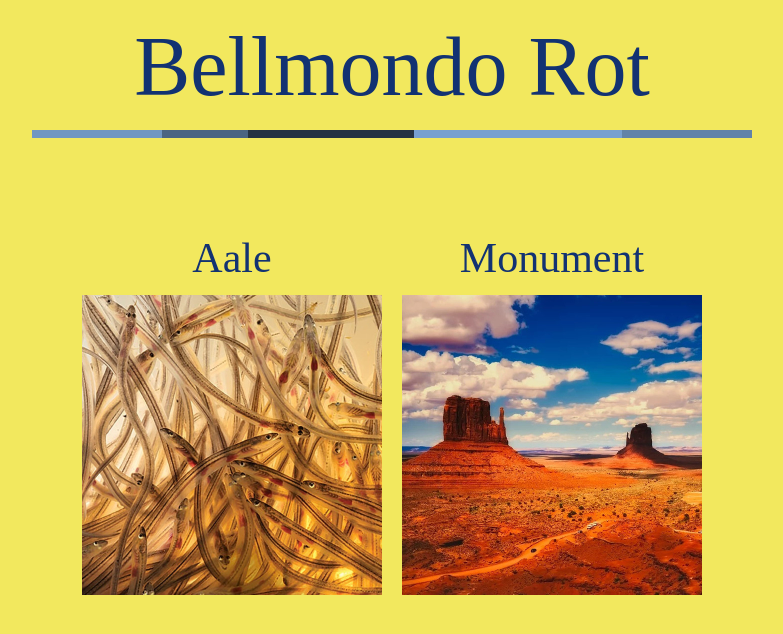
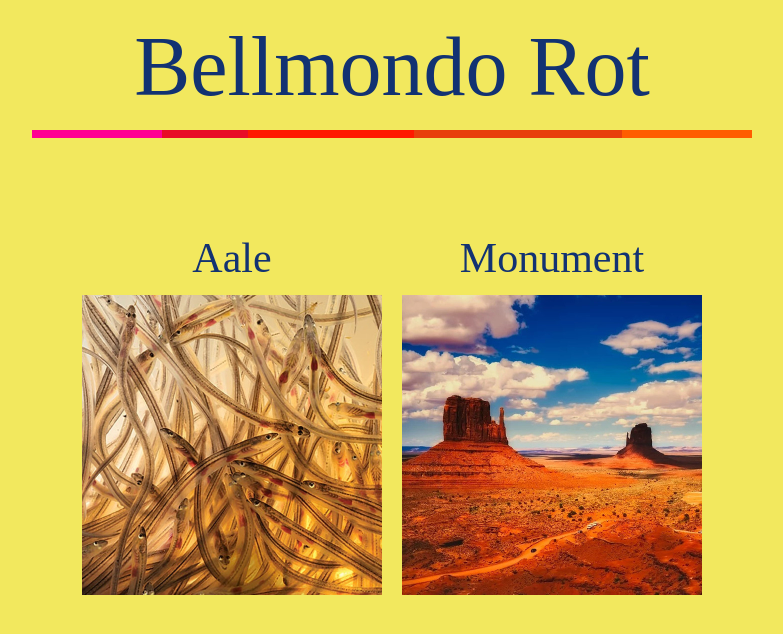
Before and after one commit to naag/belmondo-rot, a Jekyll site: the page built from docs/index.md, in a window 1280 px wide. Shown: the top 634 px of the page, without its empty margins (248-1031 px from the left). Built offline with Jekyll 4.4.1, drawn with Linux system fonts in a browser that asks for light colours; some web fonts are replaced; our own code applies the rules of GitHub Pages for plain Markdown files.

Commit message:
Update colors

```diff
--- a/docs/_sass/_variables.scss
+++ b/docs/_sass/_variables.scss
@@ -42,17 +42,41 @@ $El-Gusano-Taquería-3-hsla: hsla(343, 88, 55, 1);
 $El-Gusano-Taquería-4-hsla: hsla(208, 14, 82, 1);
 $El-Gusano-Taquería-5-hsla: hsla(163, 96, 28, 1);
 
+
+/* Color Theme Swatches in Hex */
+$Rot-1-hex: #FF0093;
+$Rot-2-hex: #E80C27;
+$Rot-3-hex: #FF1900;
+$Rot-4-hex: #E83F0C;
+$Rot-5-hex: #FF5D00;
+
+/* Color Theme Swatches in RGBA */
+$Rot-1-rgba: rgba(255,0,147, 1);
+$Rot-2-rgba: rgba(232,11,38, 1);
+$Rot-3-rgba: rgba(255,24,0, 1);
+$Rot-4-rgba: rgba(232,62,11, 1);
+$Rot-5-rgba: rgba(255,93,0, 1);
+
+/* Color Theme Swatches in HSLA */
+$Rot-1-hsla: hsla(325, 100, 50, 1);
+$Rot-2-hsla: hsla(352, 90, 47, 1);
+$Rot-3-hsla: hsla(5, 100, 50, 1);
+$Rot-4-hsla: hsla(13, 90, 47, 1);
+$Rot-5-hsla: hsla(21, 100, 50, 1);
+
+
+
 $color-1:             $Fat-Egg-1-rgba;
 $color-2:             $Fat-Egg-2-rgba;
 $color-3:             $Fat-Egg-3-rgba;
 $color-4:             $Fat-Egg-4-rgba;
 $color-5:             $Fat-Egg-5-rgba;
 
-$color-bar-1:         #7197C2;
-$color-bar-2:         #4B6582;
-$color-bar-3:         #263342;
-$color-bar-4:         #78A0CF;
-$color-bar-5:         #6283A8;
+$color-bar-1:         $Rot-1-hex;
+$color-bar-2:         $Rot-2-hex;
+$color-bar-3:         $Rot-3-hex;
+$color-bar-4:         $Rot-4-hex;
+$color-bar-5:         $Rot-5-hex;
 
 $brand-color:         $color-4;
 $highlight:           lighten($brand-color, 35%);
```
